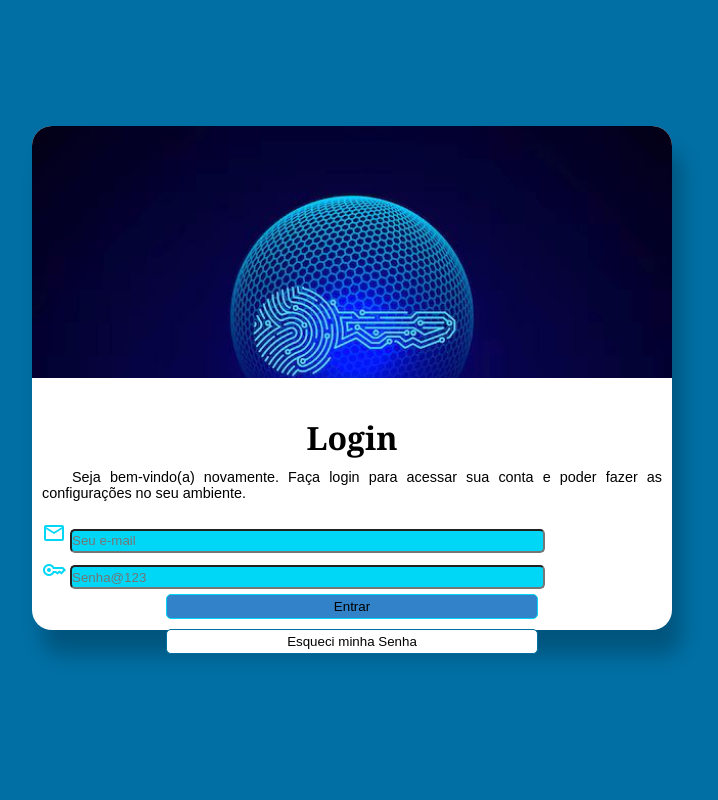
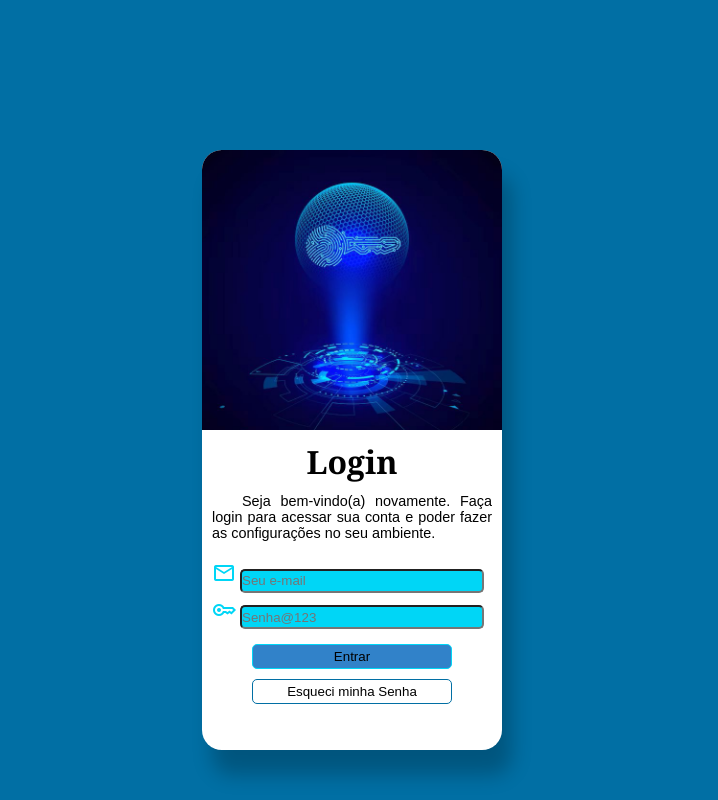
Before and after one commit to RenanAlfenas/projeto-login, a plain HTML site: page index.html in a window 1280 px wide. Shown: the whole page, without its empty margins (288-1006 px from the left). Drawn offline with nearby package versions, Linux system fonts and the light colour scheme.

Commit message:
atualização

```diff
--- a/estilos/mobile.css
+++ b/estilos/mobile.css
@@ -34,8 +34,8 @@ section {
     background-color: white;
     border-radius: 20px;
     box-shadow: 10px 25px 20px rgba(0, 0, 0, 0.233);
-    width: 50vw;
-    height: 63vh;
+    width: 300px;
+    height: 600px;
 }
 
 form {
@@ -51,7 +51,7 @@ div#imagem {
     background-size: cover;
     border-radius: 20px 20px 0px 0px;
     width: 100%;
-    height: 50%;
+    height: 280px;
     margin: 0px;
 
 }
@@ -87,44 +87,27 @@ form input#idemail, input#idsenha {
     background-color: var(--cor4);
     border-radius: 5px;
     height: 20px;
-    width: 76%;
-
-
-}
-
-form div#divemail {
-    background-color: var(--cor2);
-    width: 98%;
-    height: 25px;
-    border-radius: 5px;
-    text-align: left;
-}
-
-form div#divsenha {
-    background-color: var(--cor2);
-    width: 98%;
-    height: 25px;
-    border-radius: 5px;
-
+    width: 240px;
 }
 
 form input#entrar {
     background-color: var(--cor3);
     border: 1px solid #00D6F6;
-    width: 60%;
+    width: 200px;
     height: 25px;
+    margin-top: 10px;
     margin-bottom: 10px;
-    margin-left: 20%;
+    margin-left: 40px;
     border-radius: 5px;
 }
 
 input#lembrar {
     background-color: white;
     border: 1px solid #016FA4;
-    width: 60%;
+    width: 200px;
     height: 25px;
     margin-bottom: 5px;
-    margin-left: 20%;
+    margin-left: 40px;
     border-radius: 5px;
 }
 
```
